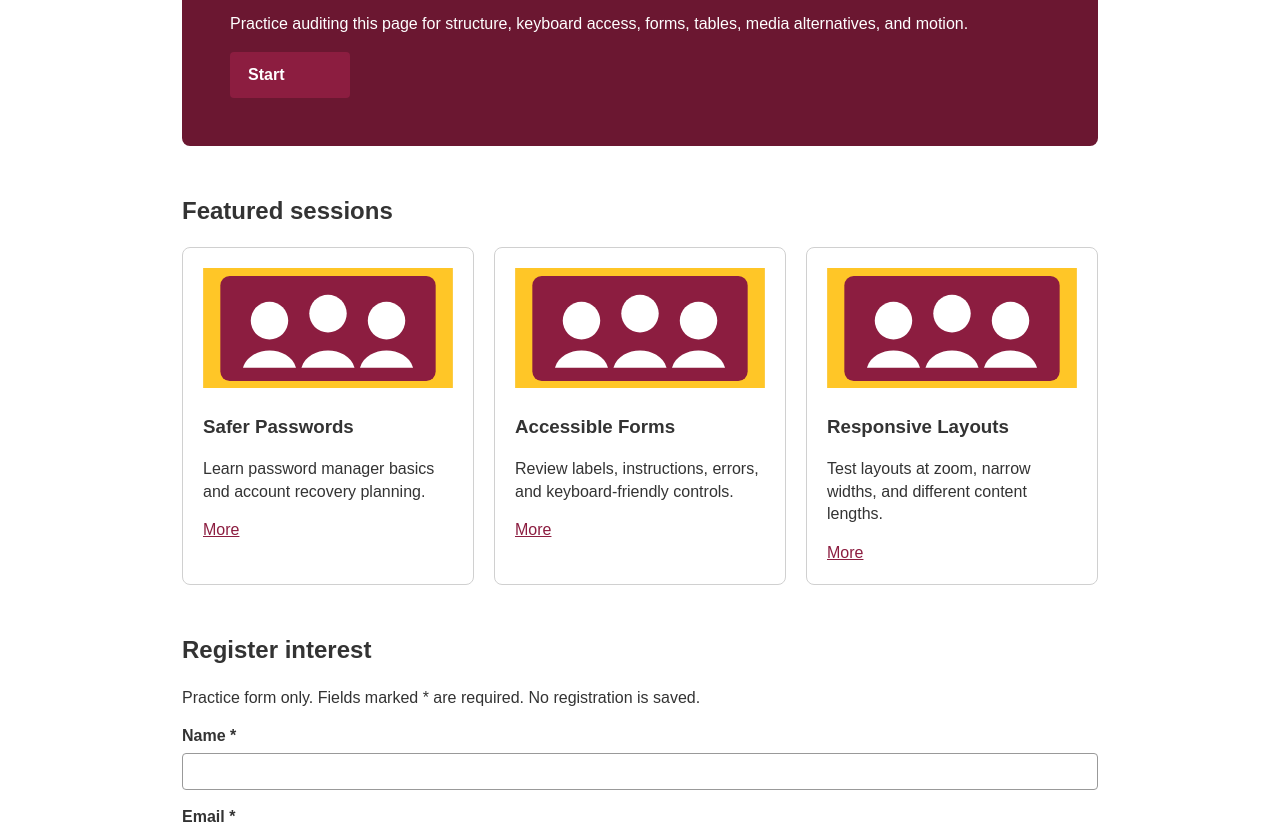
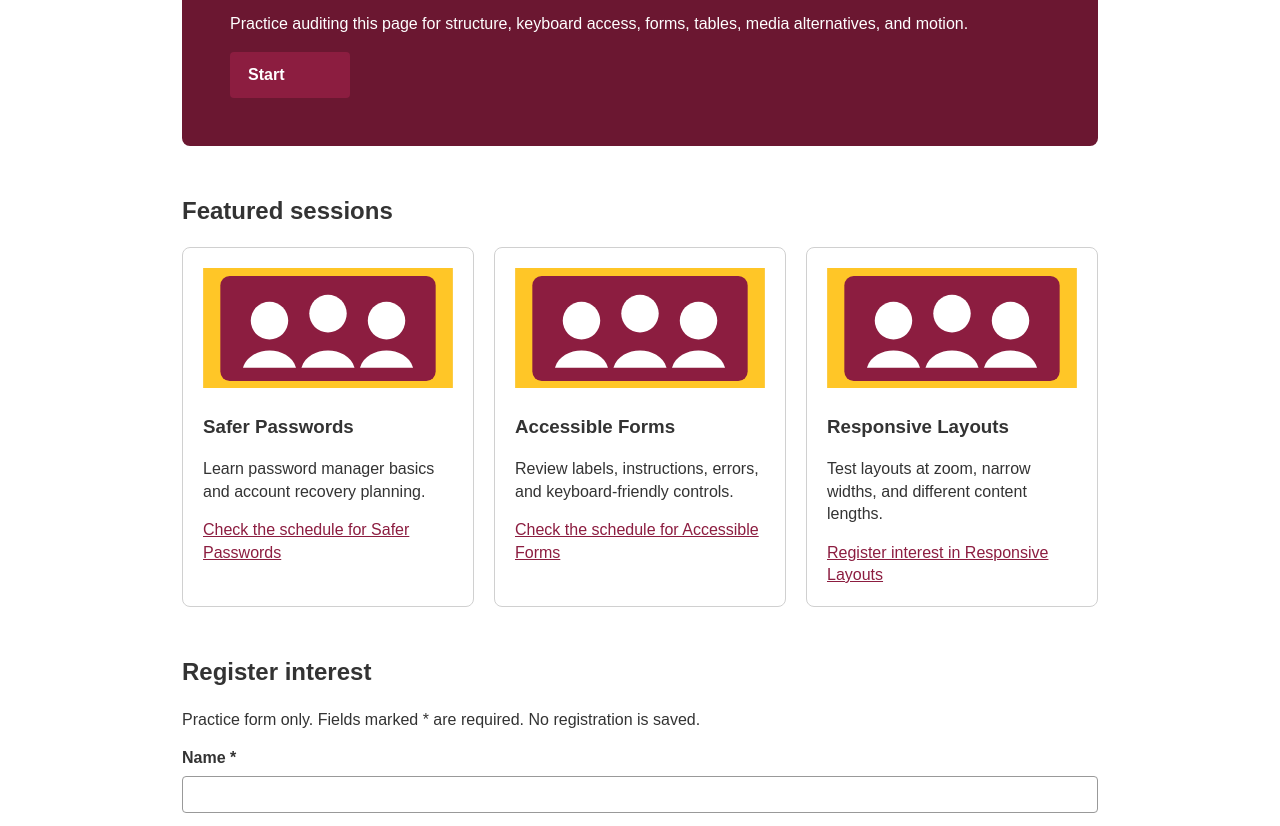
Before and after one commit to pythonprincessux/git414-accessibility-conformance-starter, a plain HTML site: page accessibility-conformance-starter/index.html in a window 1280 px wide. Shown: the part 258-1084 px from the top of the page. Drawn offline with Linux system fonts and the light colour scheme.

Commit message:
Replace placeholder links and mark repeated illustrations decorative

```diff
--- a/accessibility-conformance-starter/index.html
+++ b/accessibility-conformance-starter/index.html
@@ -32,22 +32,22 @@
       <h2>Featured sessions</h2>
       <div class="cards">
         <article class="card">
-          <img src="workshop.svg" alt="poster">
+<img src="workshop.svg" alt="">
           <h3>Safer Passwords</h3>
           <p>Learn password manager basics and account recovery planning.</p>
-          <a href="#">More</a>
+<a href="#schedule">Check the schedule for Safer Passwords</a>
         </article>
         <article class="card">
           <img src="workshop.svg" alt="">
           <h3>Accessible Forms</h3>
           <p>Review labels, instructions, errors, and keyboard-friendly controls.</p>
-          <a href="#">More</a>
+<a href="#schedule">Check the schedule for Accessible Forms</a>
         </article>
         <article class="card animated-card">
-          <img src="workshop.svg" alt="People attending a workshop">
+<img src="workshop.svg" alt="">
           <h3>Responsive Layouts</h3>
           <p>Test layouts at zoom, narrow widths, and different content lengths.</p>
-          <a href="#">More</a>
+<a href="#register">Register interest in Responsive Layouts</a>
         </article>
       </div>
     </section>
```
